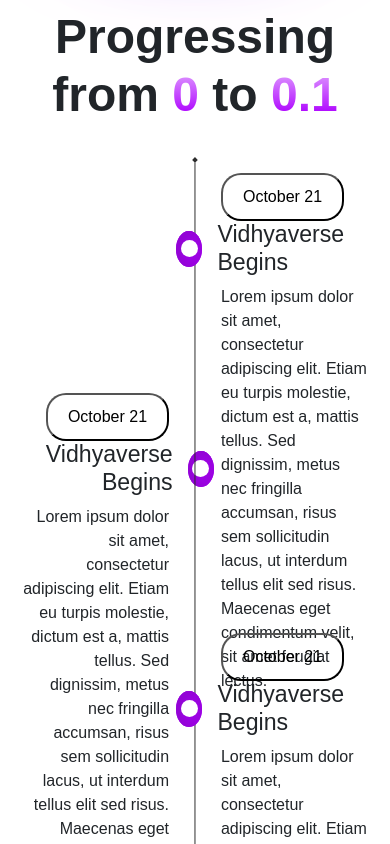
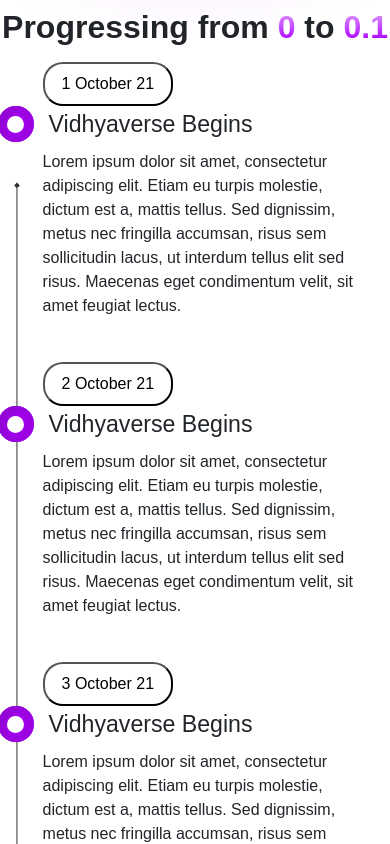
Before and after one commit to aman-lohan-au2/vidyaverse.app, a React (Create React App) app: page /About in a window 390 px wide. Shown: the part 980-1824 px from the top of the page. Built offline with nearby package versions, Linux system fonts and the light colour scheme.

Commit message:
Roadmap Responsive Done

```diff
--- a/src/AboutUS/About.js
+++ b/src/AboutUS/About.js
@@ -24,9 +24,9 @@ const About = () => {
             <img className="about-video w-100 h-100" src={lady} />
           </div>
         </div>
-        <div className="about-roadmap">
+        <div className="about-roadmap ">
           <h1 className="about-roadmap-title text-center mt-5">Progressing from <span className="text-color">0</span> to <span className="text-color">0.1</span></h1>
-          <div className="roadmap m-auto d-flex">
+          <div className="roadmap m-auto">
             <div className="roadmap-container road-lft-div">
               <div className="roadmap-portion portion-lft1 portion1">
                 <button className="roadmap-portion-btn">October 21</button>
@@ -64,15 +64,50 @@ const About = () => {
               </div>
             </div>
           </div>
+          {/* dvdfvdf */}
+          <div className="phone-roadmap m-auto ">
+            <svg xmlns="http://www.w3.org/2000/svg" width="6" viewBox="0 0 6 958" fill="none">
+              <path d="M3 0.113249L0.113249 3L3 5.88675L5.88675 3L3 0.113249ZM2.99996 957.209L5.88671 954.322L2.99996 951.435L0.113207 954.322L2.99996 957.209ZM2.5 3L2.49996 954.322L3.49996 954.322L3.5 3L2.5 3Z" fill="#2D2D2D" />
+            </svg>
+            <div className="phone-roadmap-container">
+              <div className="roadmap-portion portion-rgt portion1">
+                <button className="roadmap-portion-btn">1 October 21</button>
+                <h3 className="roadmap-portion-title rgt-title"><div className="roadmap-indicator rgt-ind"><div className="roadmap-inner-indicator"></div></div>
+                  Vidhyaverse Begins</h3>
+                <p className="roadmap-portion-text">Lorem ipsum dolor sit amet, consectetur adipiscing elit. Etiam eu turpis molestie, dictum est a, mattis tellus. Sed dignissim, metus nec fringilla accumsan, risus sem sollicitudin lacus, ut interdum tellus elit sed risus. Maecenas eget condimentum velit, sit amet feugiat lectus.</p>
+              </div>
+              <div className="roadmap-portion portion-rgt ">
+                <button className="roadmap-portion-btn">2 October 21</button>
+                <h3 className="roadmap-portion-title rgt-title"><div className="roadmap-indicator rgt-ind"><div className="roadmap-inner-indicator"></div></div>
+                  Vidhyaverse Begins </h3>
+                <p className="roadmap-portion-text">Lorem ipsum dolor sit amet, consectetur adipiscing elit. Etiam eu turpis molestie, dictum est a, mattis tellus. Sed dignissim, metus nec fringilla accumsan, risus sem sollicitudin lacus, ut interdum tellus elit sed risus. Maecenas eget condimentum velit, sit amet feugiat lectus.</p>
+              </div>
+              <div className="roadmap-portion portion-rgt ">
+                <button className="roadmap-portion-btn">3 October 21</button>
+                <h3 className="roadmap-portion-title rgt-title">
+                  <div className="roadmap-indicator rgt-ind"><div className="roadmap-inner-indicator"></div></div>
+                  Vidhyaverse Begins</h3>
+                <p className="roadmap-portion-text">Lorem ipsum dolor sit amet, consectetur adipiscing elit. Etiam eu turpis molestie, dictum est a, mattis tellus. Sed dignissim, metus nec fringilla accumsan, risus sem sollicitudin lacus, ut interdum tellus elit sed risus. Maecenas eget condimentum velit, sit amet feugiat lectus.</p>
+              </div>
+              <div className="roadmap-portion portion-rgt">
+                <button className="roadmap-portion-btn ">4 October 21</button>
+                <h3 className="roadmap-portion-title rgt-title">
+                  <div className="roadmap-indicator rgt-ind"><div className="roadmap-inner-indicator"></div></div>
+                  Vidhyaverse Begins</h3>
+                <p className="roadmap-portion-text">Lorem ipsum dolor sit amet, consectetur adipiscing elit. Etiam eu turpis molestie, dictum est a, mattis tellus. Sed dignissim, metus nec fringilla accumsan, risus sem sollicitudin lacus, ut interdum tellus elit sed risus. Maecenas eget condimentum velit, sit amet feugiat lectus.</p>
+              </div>
+
+            </div>
+          </div>
         </div>
       </section>
       {/* ------------ Carousel Secion ----------------- */}
-      <section className="carousel-section">
+      <section className="carousel-section ">
         <h3 className="about-carousel-title text-center">We are Trusted by the best!</h3>
         <Carousels />
       </section>
       {/* ------------- Core Value Section -------------- */}
-      <section className="core-section-section my-5">
+      <section className="core-section-section my-5 ">
         <h1 className="text-center core-value-title mb-5">Our <span className="core-value-subtitle">CoreValues</span></h1>
         <div className="core-value-row m-auto">
           <div class="card core-section-card">
--- a/src/AboutUS/about.css
+++ b/src/AboutUS/about.css
@@ -65,6 +65,7 @@
 .roadmap {
     width: 85%;
     height: 900px;
+    display: flex;
 }
 
 
@@ -149,6 +150,17 @@
 .roadmap-portion-text {
     width: 85%;
 }
+
+/* Phone Roadmap */
+.phone-roadmap{
+    display: none;
+}
+
+.phone-roadmap-container{
+    width:100%
+}
+
+
 
 /* ------------ Carousel Section -------------------*/
 .carousel-section {
@@ -305,3 +317,60 @@
         width: 100%;
     }
 }
+@media screen and (max-width:768px) {
+    .about-roadmap-title{
+        font-size: 2.6rem;
+    }
+    .roadmap {
+        display: none;
+    }
+    .phone-roadmap{
+        width:93%;
+        height: 850px;
+        display: flex;
+    }
+    .roadmap-portion {
+        height:210px;
+    }
+    .portion-rgt {
+        padding: 8px 13px 8px 23px;
+    }
+    .roadmap-portion-btn {
+        padding: 8px 17px;
+    }
+}
+@media screen and (max-width:600px) {
+    .phone-roadmap{
+        height: 1000px;
+    }
+    .roadmap-portion {
+        height:250px;
+    }
+}
+@media screen and (max-width:420px) {
+    .about-roadmap-title{
+        font-size: 2rem;
+    }
+    .phone-roadmap{
+        height: 1200px;
+    }
+    .roadmap-portion {
+        height:300px;
+    }
+}
+@media screen and (max-width:360px) {
+    .phone-roadmap{
+        height: 1300px;
+    }
+    .roadmap-portion {
+        height:320px;
+    }
+}
+@media screen and (max-width:300px) {
+    .phone-roadmap{
+        height: 1480px;
+    }
+    .roadmap-portion {
+        height:370px;
+    }
+}
```
